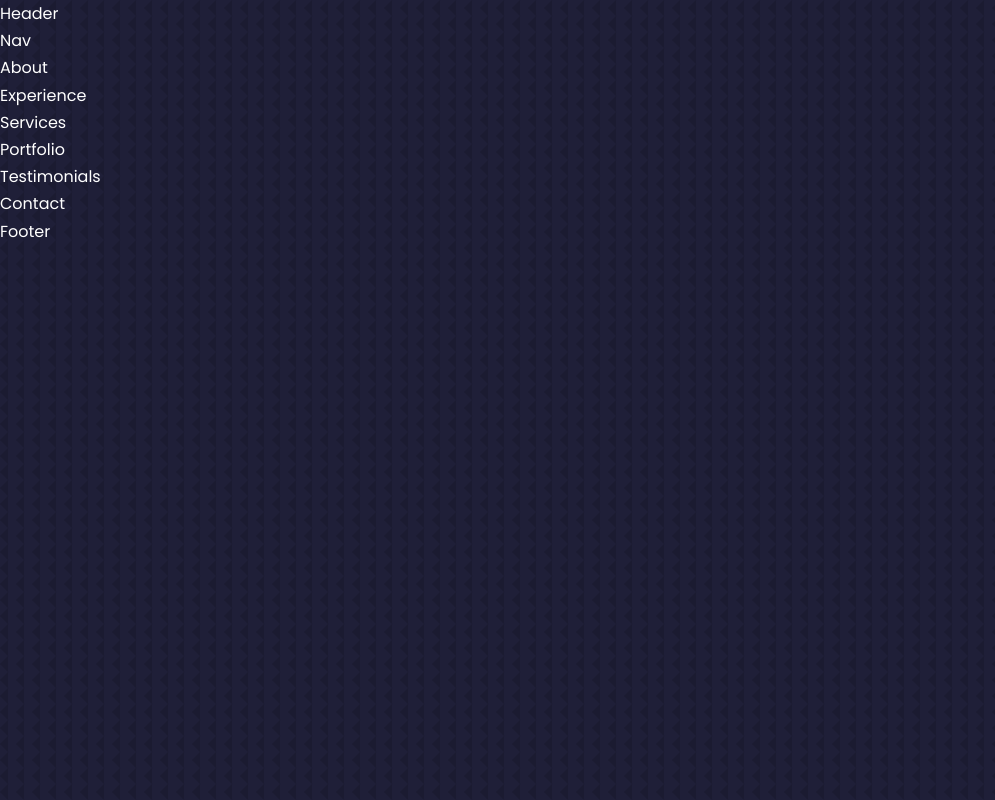
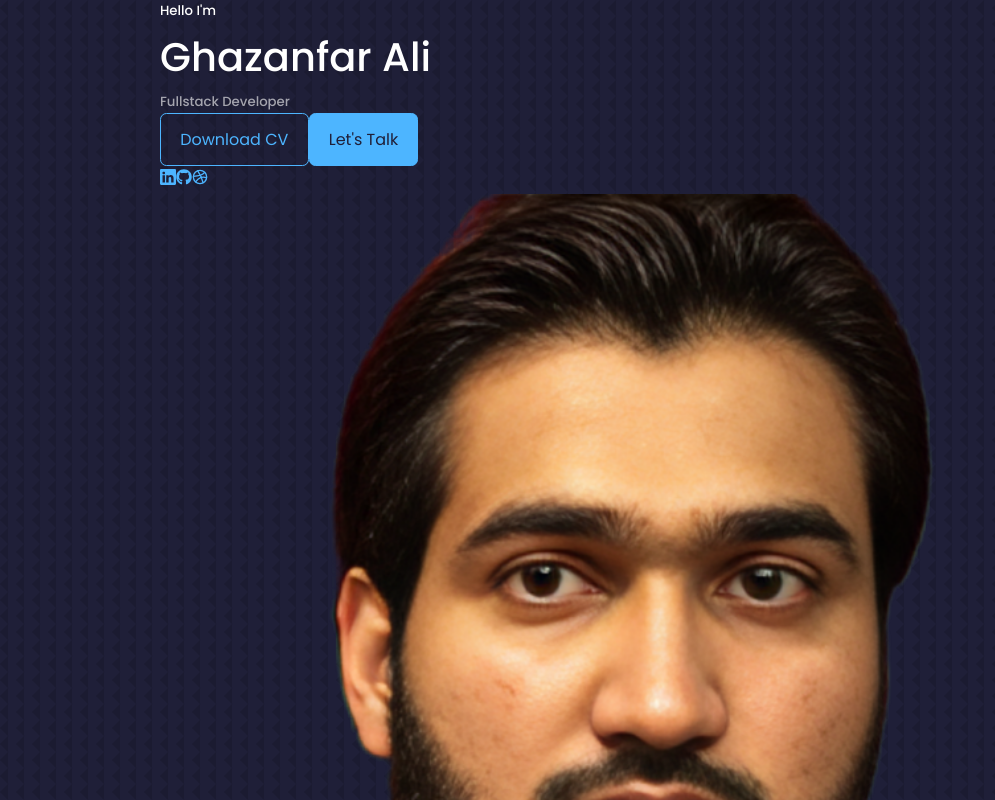
Before and after one commit to gak92/react-portfolio, a React (Create React App) app: page / in a window 1280 px wide. Shown: the top 800 px of the page, without its empty margins (0-995 px from the left). Built offline with nearby package versions, Linux system fonts and the light colour scheme.

Commit message:
Complete header section

```diff
--- a/src/components/header/Header.jsx
+++ b/src/components/header/Header.jsx
@@ -1,9 +1,27 @@
 import React from 'react';
 import './header.css';
+import CTA from './CTA';
+import ME from '../../assets/my_pic.png';
+import HeaderSocials from './HeaderSocials';
 
 const Header = () => {
   return (
-    <div>Header</div>
+    <header>
+      <div className="container header__container">
+        <h5>Hello I'm</h5>
+        <h1>Ghazanfar Ali</h1>
+        <h5 className="text-light">Fullstack Developer</h5>
+        <CTA />
+
+        <HeaderSocials />
+
+        <div className="me">
+          <img src={ME} alt="my pic" />
+        </div>
+
+        <a href="#contact" className='scroll__down'>Scroll Down</a>
+      </div>
+    </header>
   )
 };
 
```
